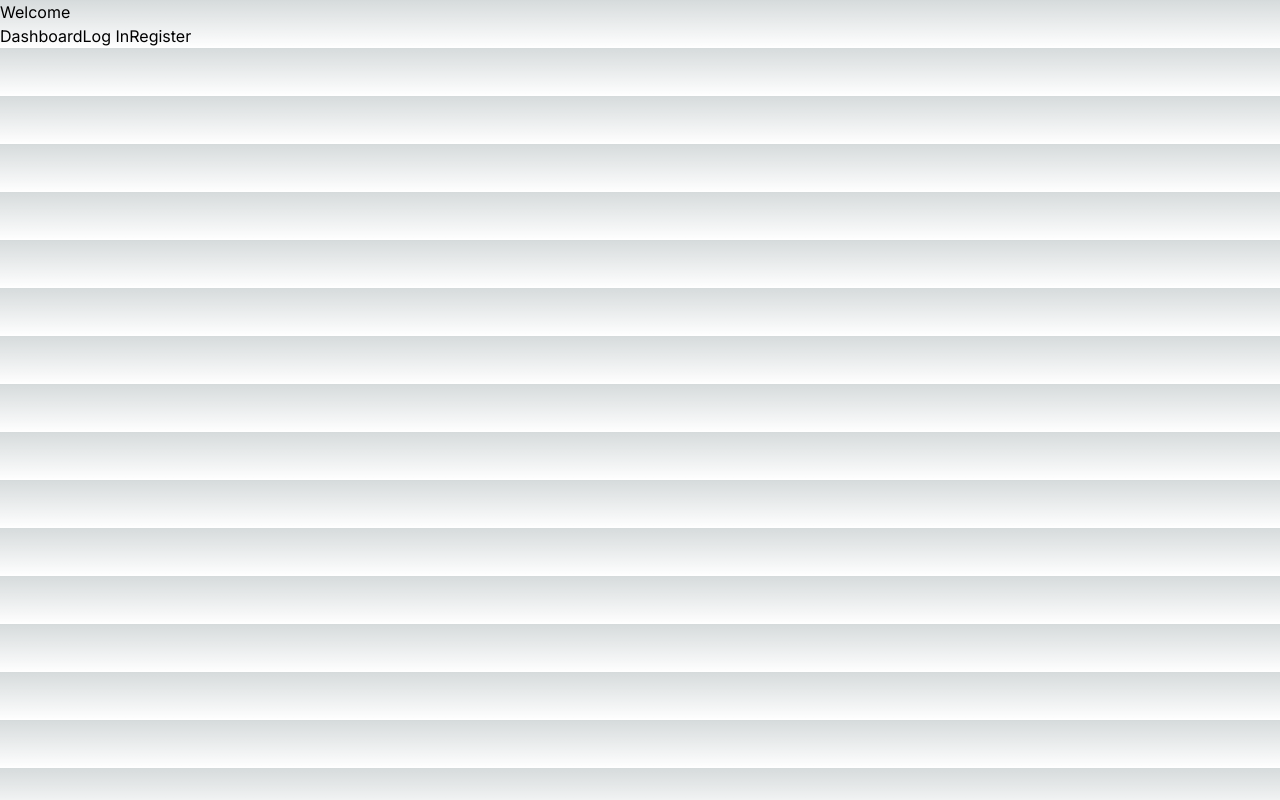
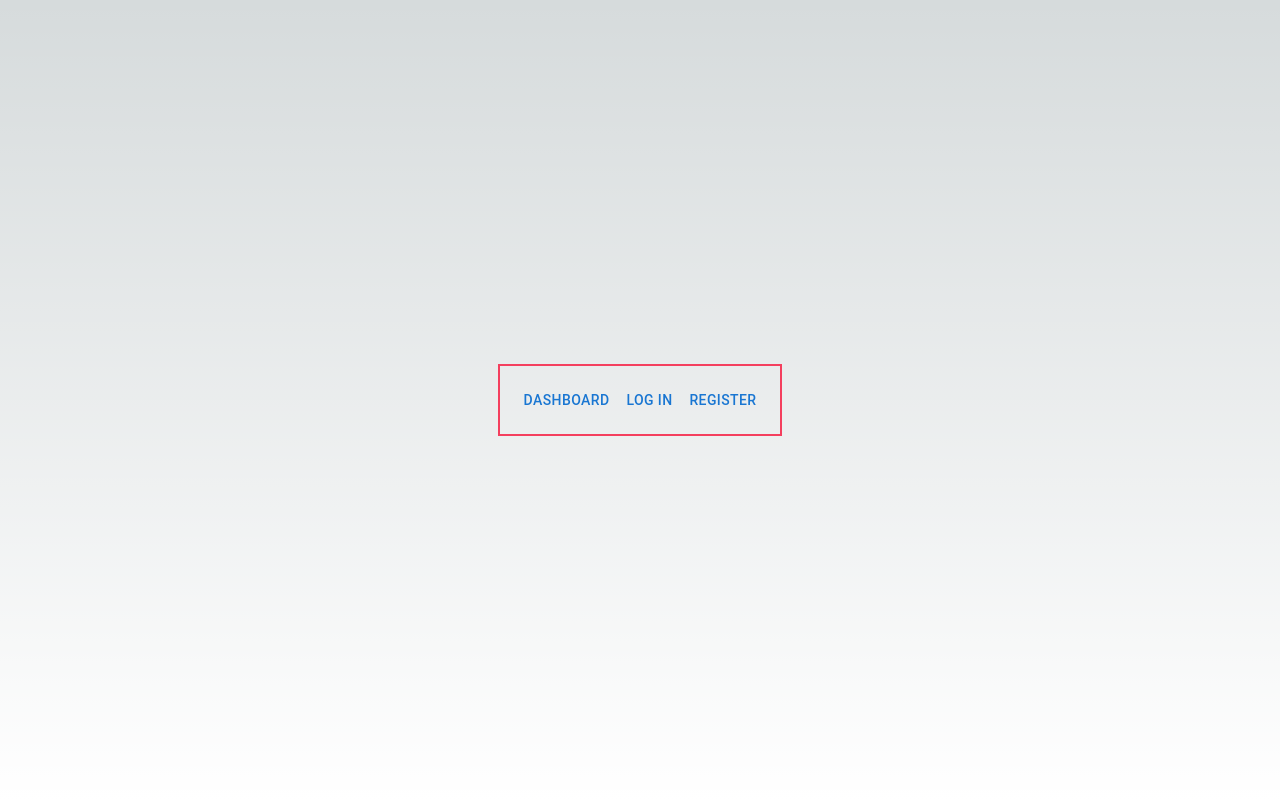
Before and after one commit to roge530/todoFront, a Next.js app: page / in a window 1280 px wide. Built offline with nearby package versions, Linux system fonts and the light colour scheme.

Commit message:
mejor landing

```diff
--- a/src/app/page.tsx
+++ b/src/app/page.tsx
@@ -1,12 +1,8 @@
-import Link from "next/link"
-
+import HomeMenu from "@/components/homeMenu"
 export default function Home() {
   return (
     <>
-      <h1>Welcome</h1>
-      <button><Link href="/dashboard">Dashboard</Link></button>
-      <button><Link href="/logIn">Log In</Link></button>
-      <button><Link href="/register">Register</Link></button>
+      <HomeMenu/>
     </>
   )
 }
--- /dev/null
+++ b/src/components/homeMenu.tsx
@@ -0,0 +1,20 @@
+'use client'
+import { Button } from "@mui/material"
+import Link from "next/link"
+export default function HomeMenu() {
+    return (
+        <div className="flex justify-center items-center h-screen">
+            <div className="border-2 border-rose-500 p-4">
+                <Button className="bg-rose-700 text-white mx-2 my-2">
+                    <Link href="/dashboard">Dashboard</Link>
+                </Button>
+                <Button className="bg-rose-700 text-white mx-2 my-2">
+                    <Link href="/logIn">Log In</Link>
+                </Button>
+                <Button className="bg-rose-700 text-white mx-2 my-2">
+                    <Link href="/register">Register</Link>
+                </Button>
+            </div>
+        </div>
+    )
+}
```
